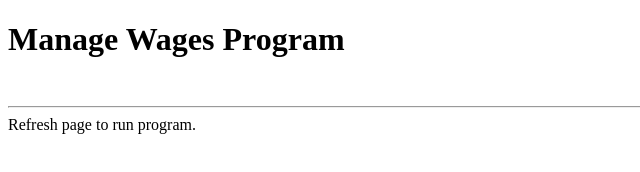
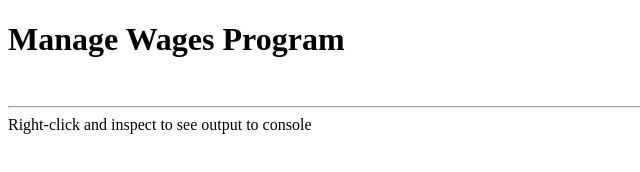
Before and after one commit to sabdevi/oop, a plain HTML site: page index.html in a window 1280 px wide. Shown: the whole page, without its empty margins (0-640 px from the left). Drawn offline with Linux system fonts and the light colour scheme.

Commit message:
Edit index.html file

```diff
--- a/index.html
+++ b/index.html
@@ -8,7 +8,7 @@
     <body>
         <h1>Manage Wages Program</h1>
         <br /><hr />
-        Refresh page to run program.
+        Right-click and inspect to see output to console
 
         <script type='text/javascript' src='./manage.js'></script>
     </body>
```
